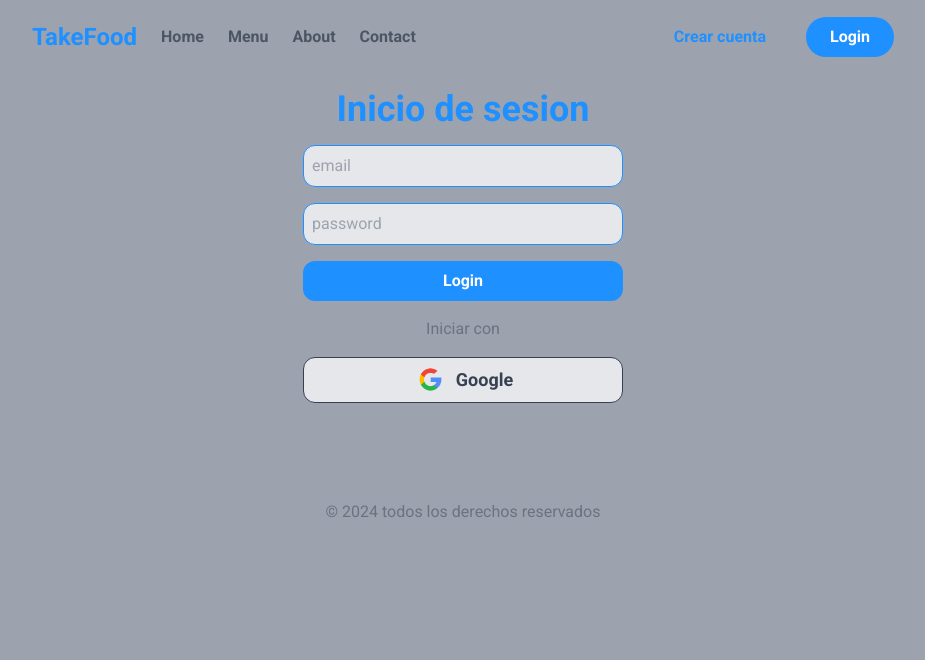
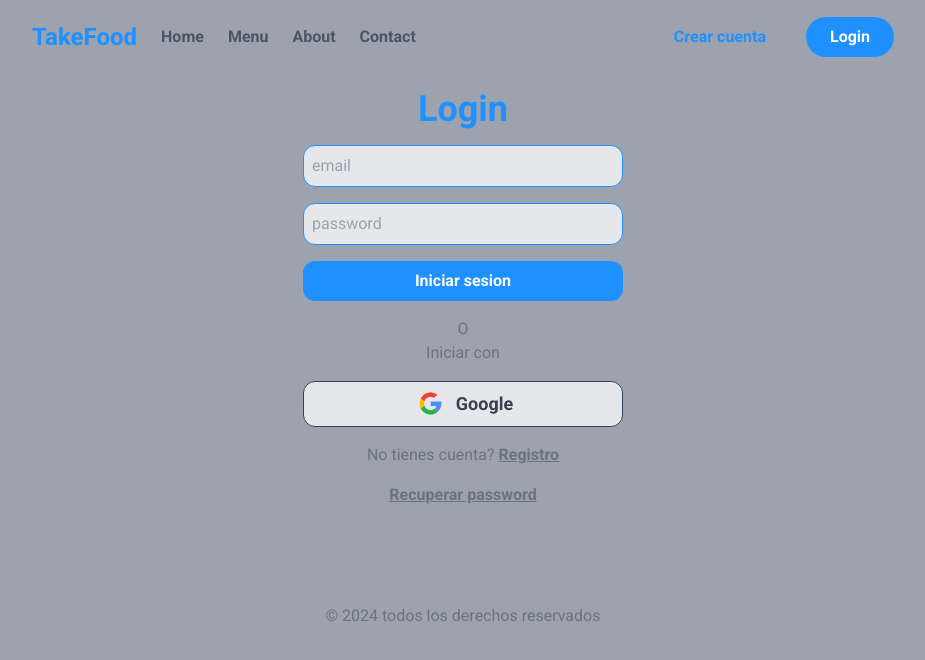
Before and after one commit to misama484/takefood, a Next.js app: page /login in a window 1280 px wide. Shown: the top 660 px of the page, without its empty margins (177-1102 px from the left). Built offline with nearby package versions, Linux system fonts and the light colour scheme.

Commit message:
cambios en casa

```diff
--- a/src/app/api/auth/[...nextauth]/route.ts
+++ b/src/app/api/auth/[...nextauth]/route.ts
@@ -1,10 +1,14 @@
-import NextAuth from "next-auth"
-import CredentialsProvider from "next-auth/providers/credentials"
+import NextAuth from "next-auth";
+import CredentialsProvider from "next-auth/providers/credentials";
+
+
 const handler = NextAuth({
   providers: [
+
     CredentialsProvider({
 
       name: 'Credentials',
+      id:'credentials',
 
       credentials: {
         username: { label: "Email", type: "email", placeholder: "test@example.com" },
@@ -12,16 +16,7 @@ const handler = NextAuth({
       },
       async authorize(credentials, req) {
 
-        const res = await fetch("/your/endpoint", {
-          method: 'POST',
-          body: JSON.stringify(credentials),
-          headers: { "Content-Type": "application/json" }
-        })
-        const user = await res.json()
-
-        if (res.ok && user) {
-          return user
-        }
+        console.log({credentials});
 
         return null
       }
--- a/src/app/login/page.js
+++ b/src/app/login/page.js
@@ -1,21 +1,54 @@
-import Image from "next/image"
+'use client'
+import Image from "next/image";
+import { useState } from "react";
+import { signIn } from "next-auth/react"
 
 function LoginPage() {
+
+  const [ email, setEmail ] = useState('');
+  const [ password, setPassword ] = useState('');
+  const [ loginInProgress, setLoginInProgres ] = useState(false);
+
+  async function handleFormSubmit(ev){
+    ev.preventDefaul();
+    setLoginInProgres(true);
+
+    await signIn('credentials', {email, password});
+
+    setLoginInProgres(false);
+  }
+
+
   return (
     <section className="mt-8">
       <h1 className="text-center text-primary text-4xl font-semibold">
-        Inicio de sesion
+        Login
       </h1>
-      <form className="block max-w-xs mx-auto">
-        <input type="email" placeholder="email"/>
-        <input type="password" placeholder="password"/>
-        <button type="submit">Login</button>
+      <form className="block max-w-xs mx-auto" onSubmit={handleFormSubmit}>
+        <input
+          type="email"
+          name="email"
+          placeholder="email"
+          disabled={loginInProgress}/>
+        <input
+          type="password"
+          name="password"
+          placeholder="password"
+          disabled={loginInProgress}/>
+        <button type="submit" disabled={loginInProgress}>Iniciar sesion</button>
+
         <div className="my-4 text-center text-gray-500">
-          Iniciar con</div>
-          <button className="flex justify-center items-center gap-2 text-lg">
+          O <br/>Iniciar con</div>
+          <button className="flex justify-center items-center gap-2 text-lg" >
           <Image src={'/googleLogo.png'} alt="googleLogo" width={35} height={35}/>
           Google
         </button>
+        <div className="my-4 text-center text-gray-500">
+          No tienes cuenta? <a href="/register" className="underline font-semibold">Registro</a>
+        </div>
+        <div className="my-4 text-center text-gray-500">
+           <a href="/" className="underline font-semibold">Recuperar password</a>
+        </div>
 
       </form>
     </section>
```
